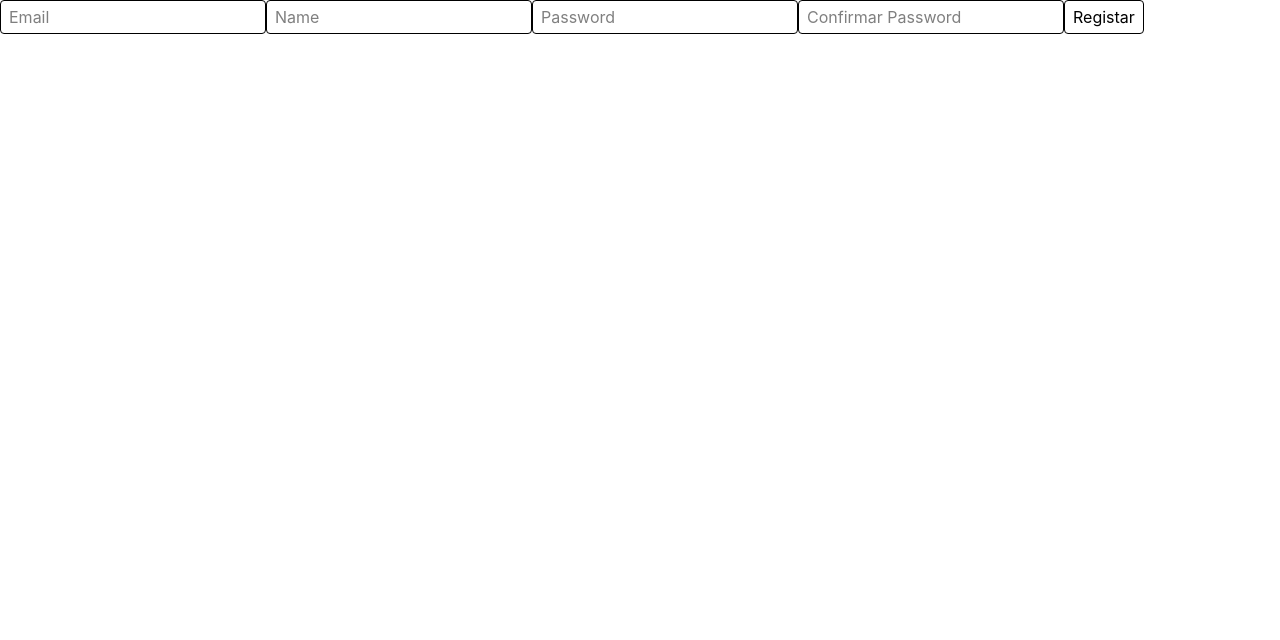
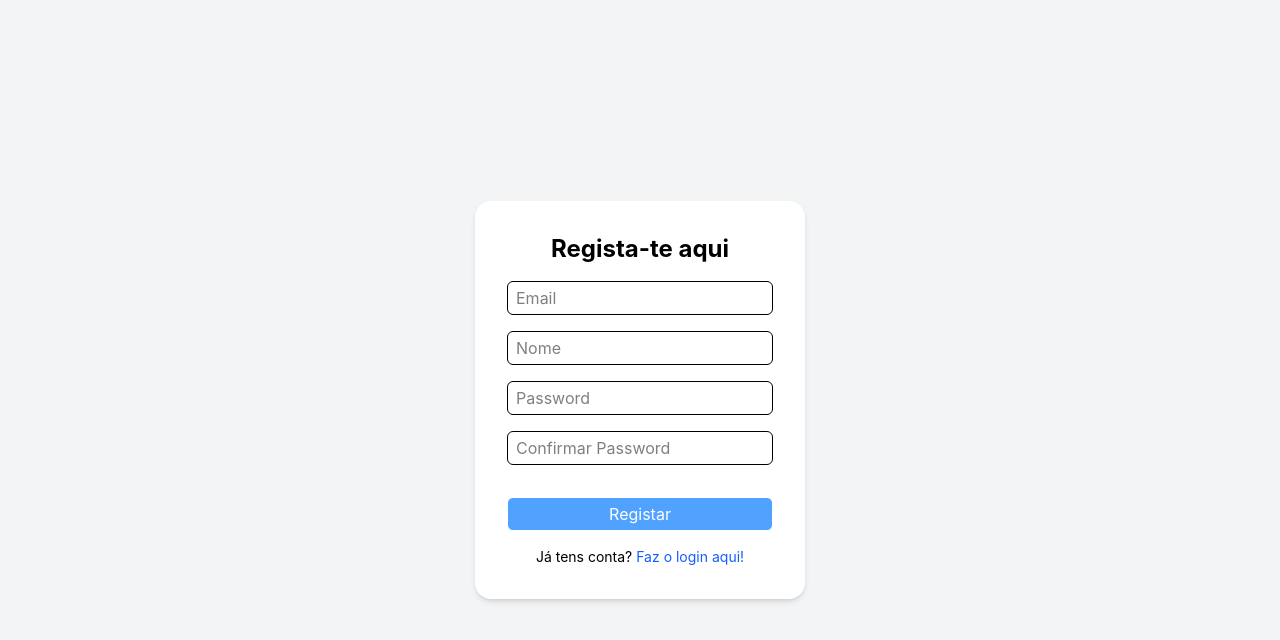
Before and after one commit to Zefer1/App-Tracker, a React (Vite) app in the folder client/: page /register in a window 1280 px wide. Shown: the top 640 px of the page. Built offline with nearby package versions, Linux system fonts and the light colour scheme.

Commit message:
styling login and register page

```diff
--- a/client/src/pages/Login.tsx
+++ b/client/src/pages/Login.tsx
@@ -1,5 +1,6 @@
 import { useState } from "react"
 import { useNavigate } from "react-router";
+import { Link } from "react-router";
 
 export default function LoginForm() {
   const [email, setEmail] = useState('');
@@ -35,12 +36,19 @@ if(response.ok) {
 
 
   return (
-    <div>
-      <form onSubmit={HandleSubmit}>
-      <input placeholder="Email" className="border rounded px-2 py-1" value = {email} onChange={e => setEmail(e.target.value)}/>
-      <input placeholder="Password" type="password" className="border rounded px-2 py-1" value = {password} onChange={e => setPassword(e.target.value)}/>
-      {erro && <p>{erro}</p>}
-      <button className="border rounded px-2 py-1" type="submit">Login</button>
+    <div className="flex items-center justify-center min-h-screen bg-gray-100">
+      <form className="flex flex-col gap-4 bg-white p-8 shadow-md rounded-2xl" onSubmit={HandleSubmit}>
+        <h1 className="text-2xl font-bold text-center">Entrar</h1>
+      <input placeholder="Email" className="border rounded-md px-2 py-1" value = {email} onChange={e => setEmail(e.target.value)}/>
+      <input placeholder="Password" type="password" className="border rounded-md px-2 py-1" value = {password} onChange={e => setPassword(e.target.value)}/>
+       <p className="text-red-500">{erro}</p>
+      <button className="border rounded-md px-2 py-1 cursor-pointer hover:bg-blue-500 hover:text-black bg-blue-400 text-white" type="submit">Login</button>
+      <p className="text-sm text-center">
+  Ainda não tens conta?{' '}
+  <Link to="/register" className="text-blue-600 hover:underline">
+    Regista-te aqui
+  </Link>
+</p>
     </form>
     </div>
   )
--- a/client/src/pages/Register.tsx
+++ b/client/src/pages/Register.tsx
@@ -1,5 +1,6 @@
 import { useState } from "react"
 import { useNavigate } from "react-router";
+import { Link } from "react-router";
 
 export default function RegisterForm() {
     const [email, setEmail] = useState('');
@@ -43,14 +44,21 @@ if(response.ok) {
   }
 
   return (
-    <div>
-      <form onSubmit={HandleSubmit}>
-      <input placeholder="Email" className="border rounded px-2 py-1" value = {email} onChange={e => setEmail(e.target.value)}/>
-      <input placeholder="Name" className="border rounded px-2 py-1" value = {name} onChange={e => setName(e.target.value)}/>
-      <input placeholder="Password" type="password" className="border rounded px-2 py-1" value = {password} onChange={e => setPassword(e.target.value)}/>
-      <input placeholder="Confirmar Password" type="password" className="border rounded px-2 py-1" value = {passwordConfirmation} onChange={e => setPasswordConfirmation(e.target.value)}/>
-      {erro && <p>{erro}</p>}
-      <button className="border rounded px-2 py-1" type="submit">Registar</button>
+    <div className="flex items-center justify-center min-h-screen bg-gray-100">
+      <form className="flex flex-col gap-4 bg-white p-8 shadow-md rounded-2xl" onSubmit={HandleSubmit}>
+       <h1 className="text-2xl font-bold text-center">Regista-te aqui</h1>
+      <input placeholder="Email" className="border rounded-md px-2 py-1" value = {email} onChange={e => setEmail(e.target.value)}/>
+      <input placeholder="Nome" className="border rounded-md px-2 py-1" value = {name} onChange={e => setName(e.target.value)}/>
+      <input placeholder="Password" type="password" className="border rounded-md px-2 py-1" value = {password} onChange={e => setPassword(e.target.value)}/>
+      <input placeholder="Confirmar Password" type="password" className="border rounded-md px-2 py-1" value = {passwordConfirmation} onChange={e => setPasswordConfirmation(e.target.value)}/>
+      <p className="text-red-500">{erro}</p>
+      <button className="border rounded-md px-2 py-1 bg-blue-400 text-white cursor-pointer hover:bg-blue-500 hover:text-black" type="submit">Registar</button>
+      <p className="text-sm text-center">
+  Já tens conta?{' '}
+  <Link to="/login" className="text-blue-600 hover:underline">
+    Faz o login aqui!
+  </Link>
+</p>
     </form>
     </div>
   )
```
Also changed, not shown: 1 other file (tests, documents, lock files or other folders).
